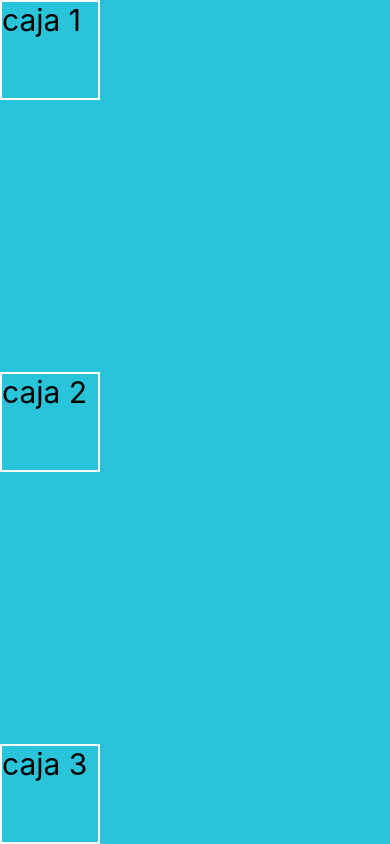
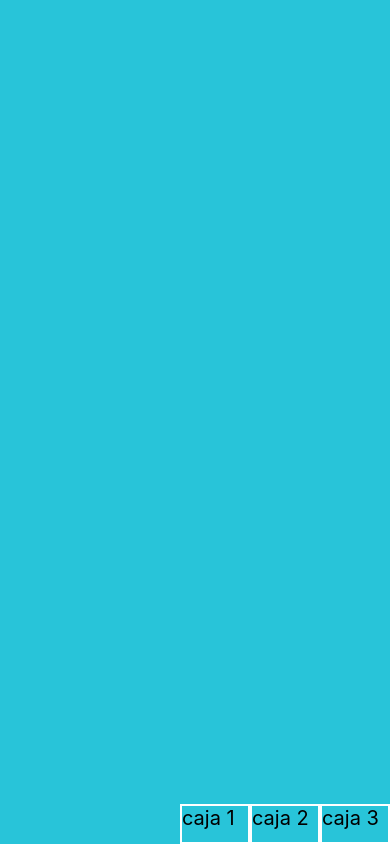
Before and after one commit to braianLucero/ReactNativeProyecto, a React Native app: screen / in a window 390 px wide. Built offline with nearby package versions, Linux system fonts and the light colour scheme.

Commit message:
Exercise: Alignment of Elements

```diff
--- a/src/screens/FlexScreen.tsx
+++ b/src/screens/FlexScreen.tsx
@@ -15,31 +15,32 @@ const styles = StyleSheet.create({
     container: {
         flex: 1,
         backgroundColor: '#28C4D9',
-        // flexDirection: 'row',
-        justifyContent: 'space-between'
+        flexDirection: 'row',
+        justifyContent: 'flex-end',
+        alignItems: 'flex-end'
 
 
     },
 
     caja1: {
-        width: 100,
-        height: 100,
+        width: 70,
+        height: 40,
         borderWidth: 2,
         borderColor: 'white',
-        fontSize: 30
+        fontSize: 20
     },
     caja2: {
-        width: 100,
-        height: 100,
+        width: 70,
+        height: 40,
         borderWidth: 2,
         borderColor: 'white',
-        fontSize: 30
+        fontSize: 20
     },
     caja3: {
-        width: 100,
-        height: 100,
+        width: 70,
+        height: 40,
         borderWidth: 2,
         borderColor: 'white',
-        fontSize: 30
+        fontSize: 20
     }
 });
```
